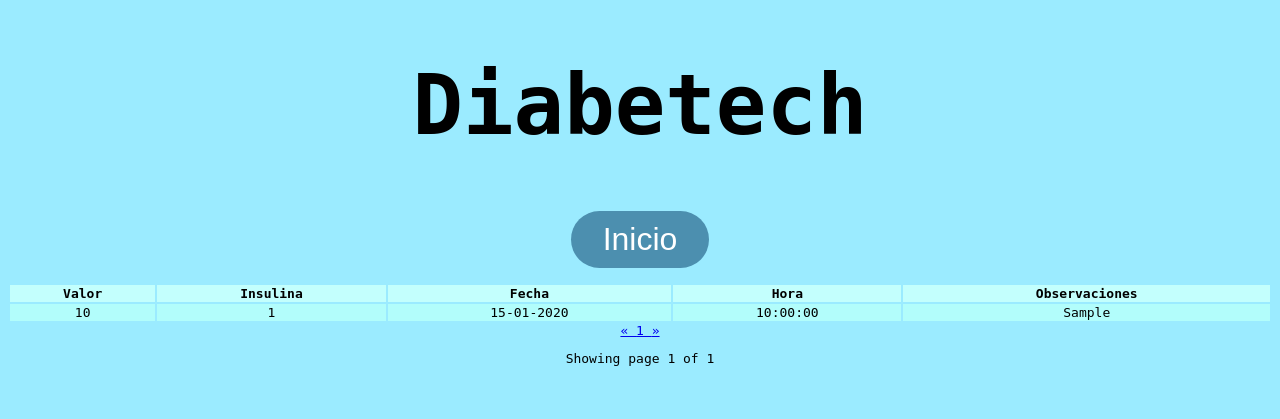
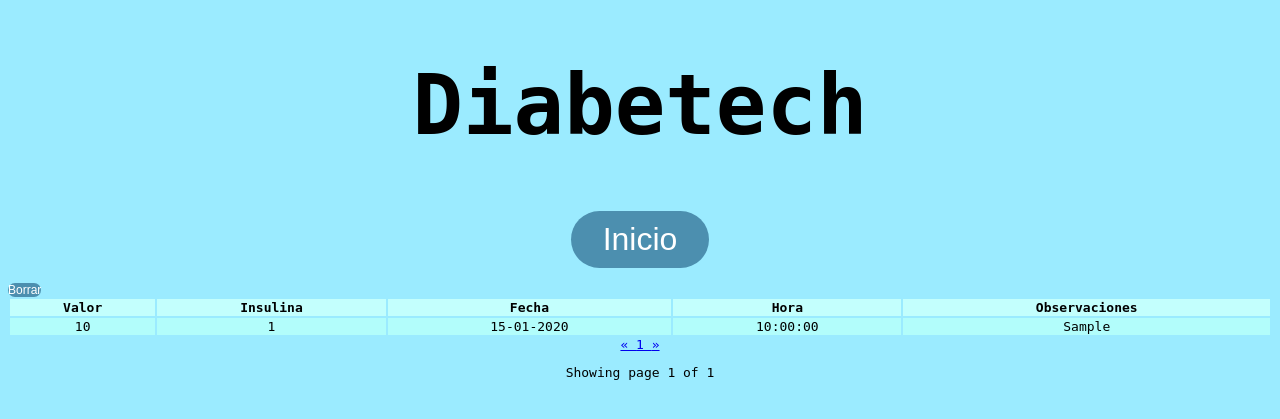
Before and after one commit to octex/diabetech, a Flask app: page /diabetech/controles/ in a window 1280 px wide. Shown: the top 419 px of the page. Run offline with Flask 2, Linux system fonts and the light colour scheme; tables that the repository leaves empty hold one stand-in row (values such as "Sample post").

Commit message:
Added delete verb. Still bugged.

```diff
--- a/app.py
+++ b/app.py
@@ -25,7 +25,7 @@ def diabetech():
     return render_template("index.html")
 
 
-@app.route('/diabetech/controles/', methods=[HTTPMethods.GET])
+@app.route('/diabetech/controles/', methods=[HTTPMethods.GET, HTTPMethods.DELETE])
 def controles():
     return controles_manager.get_controles(request)
 
--- a/constants.py
+++ b/constants.py
@@ -12,6 +12,7 @@ class HTTPCodes:
     OK = 200
     CREATED = 201
     BAD_REQUEST = 400
+    NOT_FOUND = 404
     NOT_ACCEPTABLE = 406
     INTERNAL_ERROR = 500
 
--- a/controles/managers.py
+++ b/controles/managers.py
@@ -1,3 +1,4 @@
+import logging
 from datetime import datetime
 
 from flask import render_template
@@ -15,9 +16,9 @@ class ControlesManager:
         if r_method == HTTPMethods.GET:
             return render_template("add_control.html", result=None)
         elif r_method == HTTPMethods.POST:
-            return self.create_db_model(request.json)
+            return self.add_control_registry(request.json)
 
-    def create_db_model(self, request):
+    def add_control_registry(self, request):
         new_control = Control()
         try:
             new_control.valor = request["valor"]
@@ -37,9 +38,22 @@ class ControlesManager:
         return render_template("add_control.html", result=response.to_json())
 
     def remove_control(self, request):
-        pass
+        control_id = request.args.get('control_id', None, type=int)
+        if not control_id:
+            response = DiabetechResponse(HTTPCodes.NOT_ACCEPTABLE, "Missing param 'coelsa_id'")
+            return render_template("controles.html", result=response.to_json())
+        control = self.db.query(Control).filter_by(control_id=control_id).first()
+        if not control:
+            response = DiabetechResponse(HTTPCodes.NOT_FOUND, f"Control with id: {control_id} not found")
+            return render_template("controles.html", result=response.to_json())
+        self.db.delete(control)
+        self.db.commit()
+        response = DiabetechResponse(HTTPCodes.OK, "Control deleted!")
+        return render_template("controles.html", result=response.to_json())
 
     def get_controles(self, request):
+        if request.method == HTTPMethods.DELETE:
+            return self.remove_control(request)
         page = request.args.get('page', 1, type=int)
         controles = Control.query.paginate(page=page, per_page=Config.MAX_PAGINATION_SET)
         controles_api = []
@@ -47,3 +61,6 @@ class ControlesManager:
             control_api = ControlApi(control)
             controles_api.append(control_api)
         return render_template("controles.html", controles=controles_api, controles_paged=controles)
+
+    def generate_paged_controls(self, page):
+        pass
--- a/controles/models.py
+++ b/controles/models.py
@@ -12,6 +12,7 @@ class Control(db.Model):
 
 class ControlApi:
     def __init__(self, control_model):
+        self.control_id = control_model.control_id
         self.valor = control_model.valor
         self.fecha = self.get_date_from_model(control_model.fecha)
         self.hora = self.get_hour_from_model(control_model.fecha)
@@ -26,6 +27,7 @@ class ControlApi:
 
     def to_json(self):
         model = {
+            "control_id": self.control_id,
             "valor": self.valor,
             "fecha": self.fecha,
             "hora": self.hora,
--- a/static/request.js
+++ b/static/request.js
@@ -46,10 +46,10 @@ function alert_result(code, message)
 {
     if(code == '200' || code == '201')
     {
-        alert("Succes!")
+        alert("Operacion realizada con exito!")
     }
     else
     {
-        alert("An error has been occured:\n" + message)
+        alert("Ocurrio un error:\n" + message)
     }
 }
--- a/static/style.css
+++ b/static/style.css
@@ -62,3 +62,16 @@ tr:nth-child(even) {
 tr:nth-child(odd) {
     background-color: #c3fffd;
 }
+
+.delete_button{
+    background-color: #4c8faf;
+    border: none;
+    color: white;
+    padding: 0px;
+    text-align: left;
+    text-decoration: none;
+    display: list-item;
+    font-size: 12px;
+    border-radius: 67px;
+    transition-duration: 0.4s;
+}
--- a/templates/controles.html
+++ b/templates/controles.html
@@ -7,6 +7,9 @@
         <link rel="icon" type="image/x-icon" href="{{ url_for('static', filename='favicon.ico') }}">
         <link rel="stylesheet" href="{{ url_for('static', filename='style.css') }}">
         <script type="text/javascript" src="{{ url_for('static', filename='request.js') }}"></script>
+        {% if result %}
+            <script>alert_result('{{ result["code"] }}', '{{ result["message"] }}');</script>
+        {% endif %}
     </head>
     <header>
         <h1 class="titles">Diabetech</h1>
@@ -26,6 +29,9 @@
             </tr>
             {% for control in controles %}
             <tr>
+                <button class='delete_button' onclick="delete_registry('/diabetech/controles/?control_id={{ control["control_id"] }}');">
+                    Borrar
+                </button>
                 <td>
                     {{ control["valor"] }}
                 </td>
```
